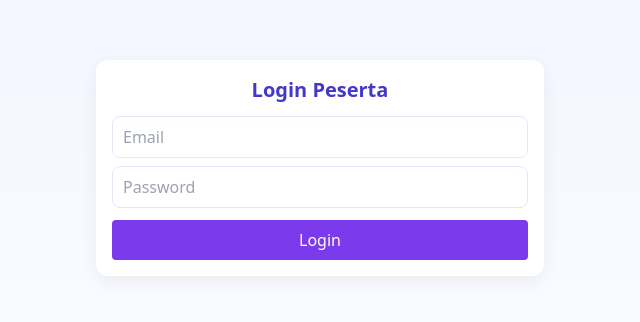
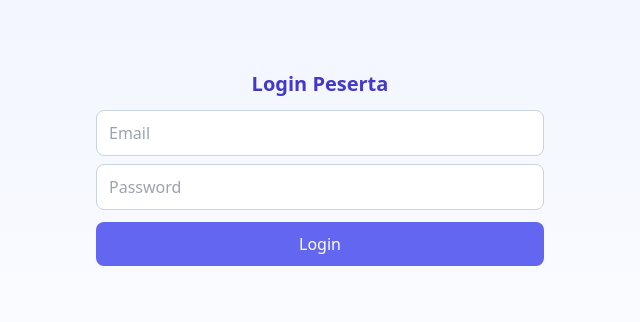
Before and after one commit to masawan1/ujian-app, a plain HTML site: page index.html in a window 1280 px wide. Shown: the part 232-554 px from the top of the page, without its empty margins (320-960 px from the left). Drawn offline with nearby package versions, Linux system fonts and the light colour scheme; no server answers.

Commit message:
Update style.css

```diff
--- a/style.css
+++ b/style.css
@@ -1,24 +1,23 @@
-/* style.css - custom tambahan */
-.btn-primary {
-  background-color: #7c3aed;
-  color: white;
-}
-.btn-primary:hover { background-color: #6d28d9; }
-
-.card {
-  background: white;
-  border-radius: 12px;
-  box-shadow: 0 6px 18px rgba(16,24,40,0.06);
-  padding: 16px;
-}
 .input-field {
-  border: 1px solid #e6e6f6;
+  width: 100%;
+  padding: 10px 12px;
+  border: 1px solid #cbd5e0;
   border-radius: 8px;
-  padding: 8px 10px;
   outline: none;
+  transition: 0.2s;
 }
 .input-field:focus {
-  box-shadow: 0 0 0 4px rgba(124,58,237,0.08);
-  border-color: #7c3aed;
+  border-color: #6366f1;
+  box-shadow: 0 0 0 2px rgba(99,102,241,0.2);
+}
+.btn-primary {
+  background-color: #6366f1;
+  color: white;
+  padding: 10px 12px;
+  border-radius: 8px;
+  transition: 0.2s;
+}
+.btn-primary:hover {
+  background-color: #4f46e5;
 }
 .hidden { display: none; }
```
